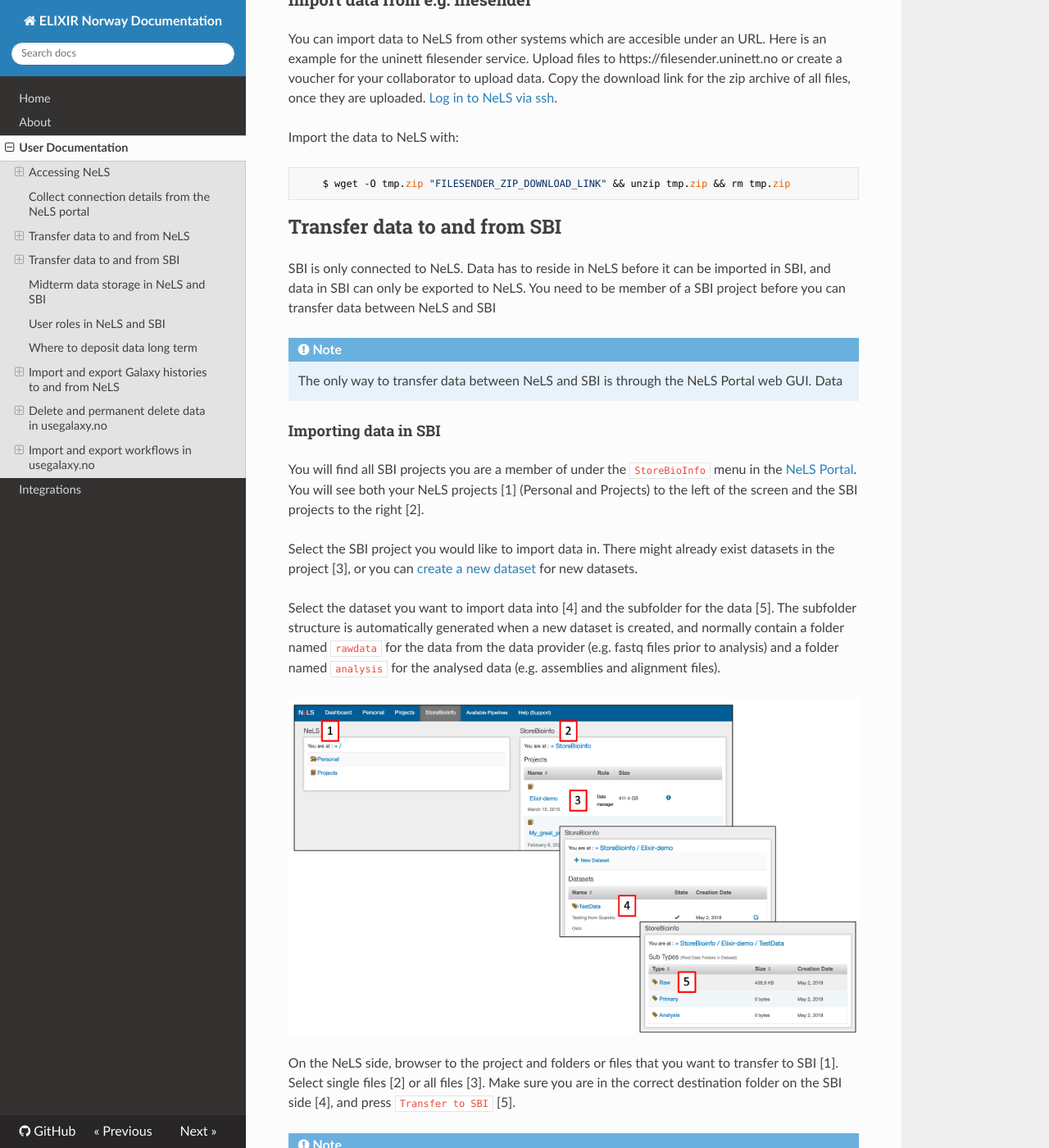
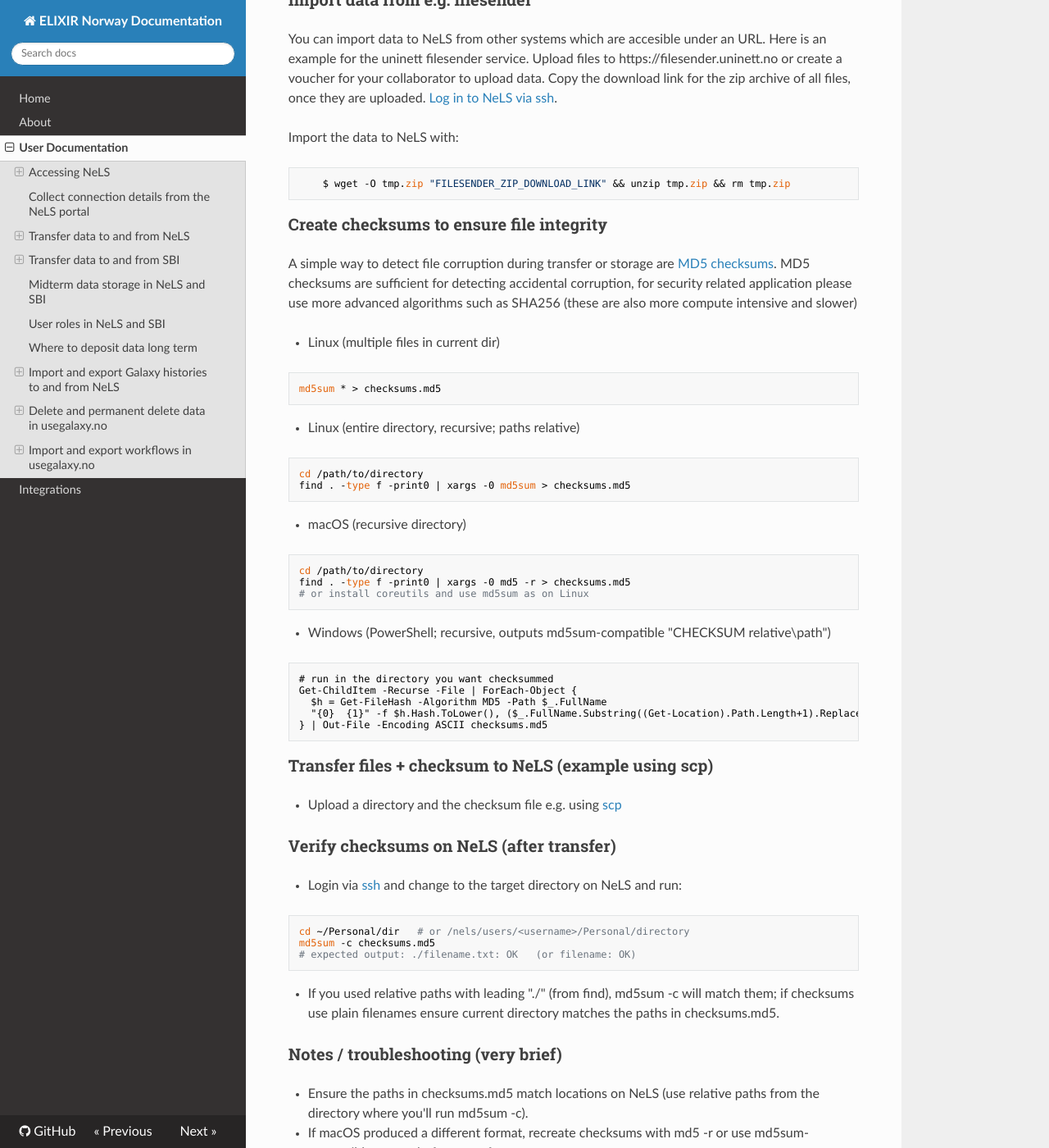
Before and after one commit to elixir-no-nels/nels-docs, an MkDocs documentation site: the page built from docs/user-doc.md, in a window 1280 px wide and 1400 px high, scrolled down 3789 px. Shown: the whole window at 82% size. Built offline with MkDocs 1.6.1, drawn with Linux system fonts in a browser that asks for light colours; nearby versions of some CDN libraries; some of the changed text lies outside the part shown.

Commit message:
Revise user documentation for NeLS and SBI
Updated user documentation to include additional sections on accessing NeLS, transferring data, creating checksums, and importing/exporting workflows.

````diff
--- a/docs/user-doc.md
+++ b/docs/user-doc.md
@@ -111,12 +111,66 @@
 		$ wget -O tmp.zip "FILESENDER_ZIP_DOWNLOAD_LINK" && unzip tmp.zip && rm tmp.zip
 
 
+### Create checksums to ensure file integrity
+
+
+A simple way to detect file corruption during transfer or storage are [MD5 checksums](https://en.wikipedia.org/wiki/MD5). MD5 checksums are sufficient for detecting accidental corruption, for security related application please use more advanced algorithms such as SHA256 (these are also more compute intensive and slower)
+
+
+- Linux (multiple files in current dir)
+```bash
+md5sum * > checksums.md5
+```
+
+- Linux (entire directory, recursive; paths relative)
+```bash
+cd /path/to/directory
+find . -type f -print0 | xargs -0 md5sum > checksums.md5
+```
+
+- macOS (recursive directory)
+```bash
+cd /path/to/directory
+find . -type f -print0 | xargs -0 md5 -r > checksums.md5
+# or install coreutils and use md5sum as on Linux
+```
+
+- Windows (PowerShell; recursive, outputs md5sum-compatible "CHECKSUM  relative\path")
+```powershell
+# run in the directory you want checksummed
+Get-ChildItem -Recurse -File | ForEach-Object {
+  $h = Get-FileHash -Algorithm MD5 -Path $_.FullName
+  "{0}  {1}" -f $h.Hash.ToLower(), ($_.FullName.Substring((Get-Location).Path.Length+1).Replace('\','/'))
+} | Out-File -Encoding ASCII checksums.md5
+```
+
+### Transfer files + checksum to NeLS (example using scp)
+
+- Upload a directory and the checksum file e.g. using [scp](#uploaddownload-via-the-command-line-using-scp)
+
+### Verify checksums on NeLS (after transfer)
+
+- Login via [ssh](#using-ssh-through-command-line) and change to the target directory on NeLS and run:
+```bash
+cd ~/Personal/dir   # or /nels/users/<username>/Personal/directory
+md5sum -c checksums.md5
+# expected output: ./filename.txt: OK   (or filename: OK)
+```
+
+- If you used relative paths with leading "./" (from find), md5sum -c will match them; if checksums use plain filenames ensure current directory matches the paths in checksums.md5.
+
+### Notes / troubleshooting (very brief)
+- Ensure the paths in checksums.md5 match locations on NeLS (use relative paths from the directory where you'll run md5sum -c).
+- If macOS produced a different format, recreate checksums with md5 -r or use md5sum-compatible output before transfer.
+
+
+
 ## Transfer data to and from SBI
 SBI is only connected to NeLS. Data has to reside in NeLS before it can be imported in SBI, and data in SBI can only be exported to NeLS. You need to be member of a SBI project before you can transfer data between NeLS and SBI
 
 !!! note
 
-	The only way to transfer data between NeLS and SBI is through the NeLS Portal web GUI. Data
+	The only way to transfer data between NeLS and SBI is through the NeLS Portal web GUI.
 
 #### Importing data in SBI
 You will find all SBI projects you are a member of under the `StoreBioInfo` menu in the [NeLS Portal](https://nels.elixir.no/). You will see both your NeLS projects [1] (Personal and Projects) to the left of the screen and the SBI projects to the right [2].
````
